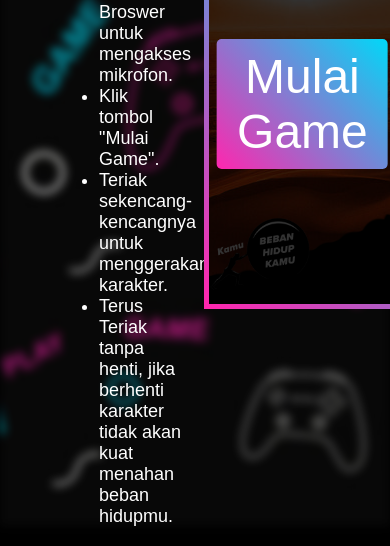
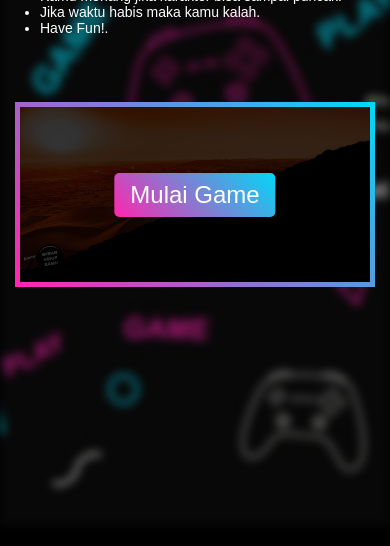
Before and after one commit to Acinolynx/Jeritan-Jiwa, a plain HTML site: page index.html in a window 390 px wide. Shown: the part 318-864 px from the top of the page. Drawn offline with Linux system fonts and the light colour scheme; a web font is replaced by a local one.

Commit message:
update responsive

```diff
--- a/index.html
+++ b/index.html
@@ -169,6 +169,61 @@
         li{
             font-size: 18px;
         }
+
+        @media (max-width: 450px) {
+
+            body, html {
+                justify-content: flex-start;
+                flex-direction: column;
+                padding: 10px;
+            }
+
+            #gameContainer {
+                flex-direction: column;
+                width: 100%;
+                align-items: center;
+            }
+
+            #description {
+                width: 100%;
+                text-align: center;
+                margin-bottom: 20px;
+            }
+
+            #description ul {
+                text-align: left;
+                display: inline-block;
+                padding-left: 20px;
+            }
+
+            #gameArea {
+                width: 100%;
+                margin-top: 10px;
+            }
+
+            h1 {
+                font-size: 36px;
+            }
+
+            p, li {
+                font-size: 14px;
+            }
+
+            #gameCanvas {
+                width: 100%;
+                height: auto;
+            }
+
+            #startButton, #restartButton {
+                font-size: 24px;
+                padding: 8px 16px;
+            }
+
+            #countdownScreen, #gameOverScreen {
+                font-size: 32px;
+            }
+        }
+
     </style>
 </head>
 <body>
```
